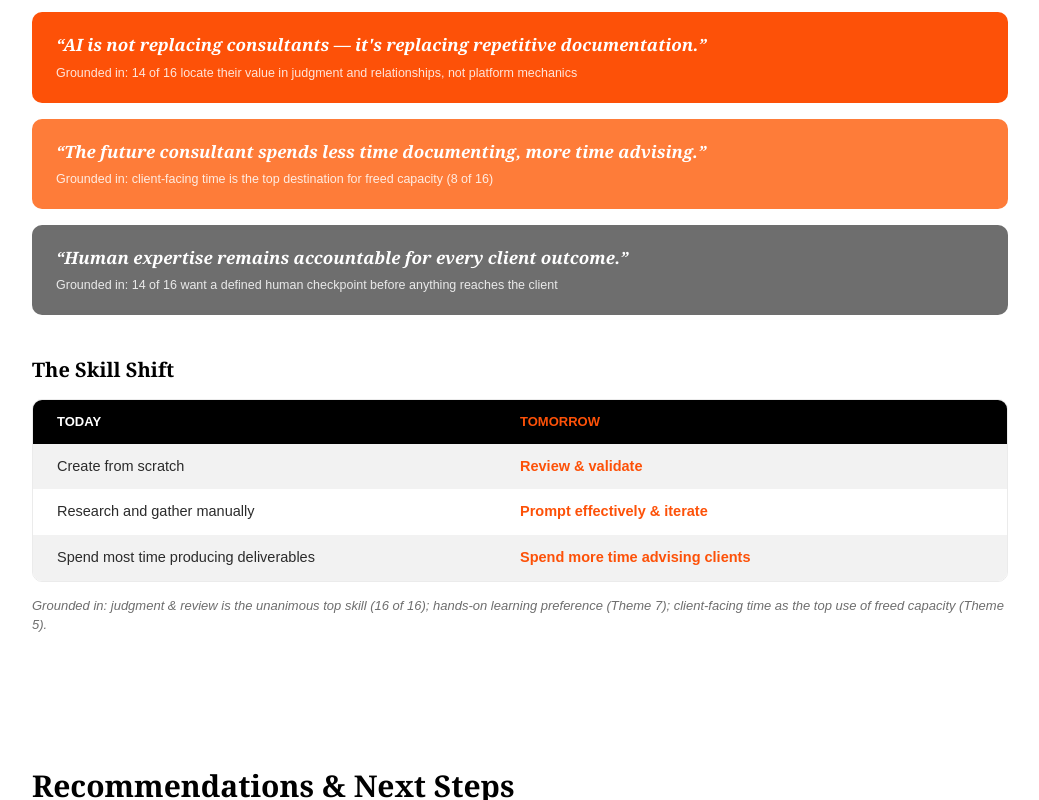
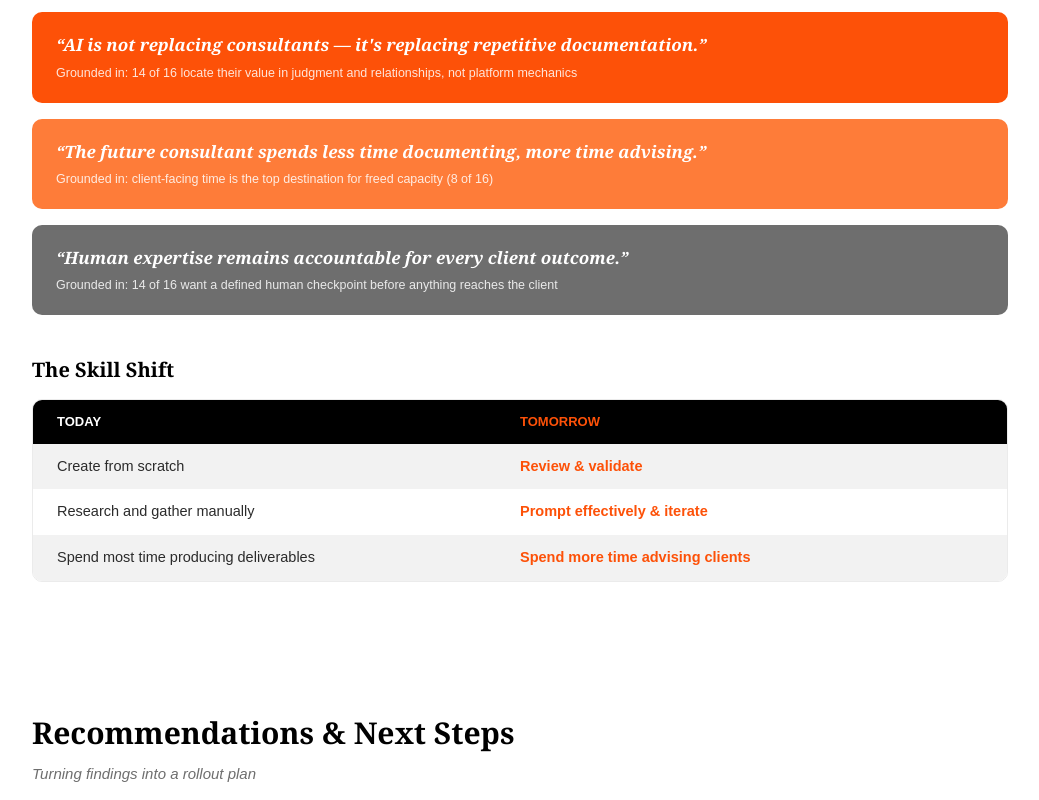
Before and after one commit to rtiwary021/stakeholder-report, a Next.js app: page / in a window 1280 px wide. Shown: the part 11200-12000 px from the top of the page, without its empty margins (120-1159 px from the left). Built offline with nearby package versions, Linux system fonts and the light colour scheme.

Commit message:
Remove grounded-in paragraph from key messages section

```diff
--- a/components/KeyMessages.tsx
+++ b/components/KeyMessages.tsx
@@ -55,10 +55,6 @@ export default function KeyMessages() {
               </div>
             ))}
           </div>
-          <p className="text-[13px] text-muted italic mt-3.5">
-            Grounded in: judgment &amp; review is the unanimous top skill (16 of 16); hands-on learning
-            preference (Theme 7); client-facing time as the top use of freed capacity (Theme 5).
-          </p>
         </Reveal>
       </div>
     </section>
```
